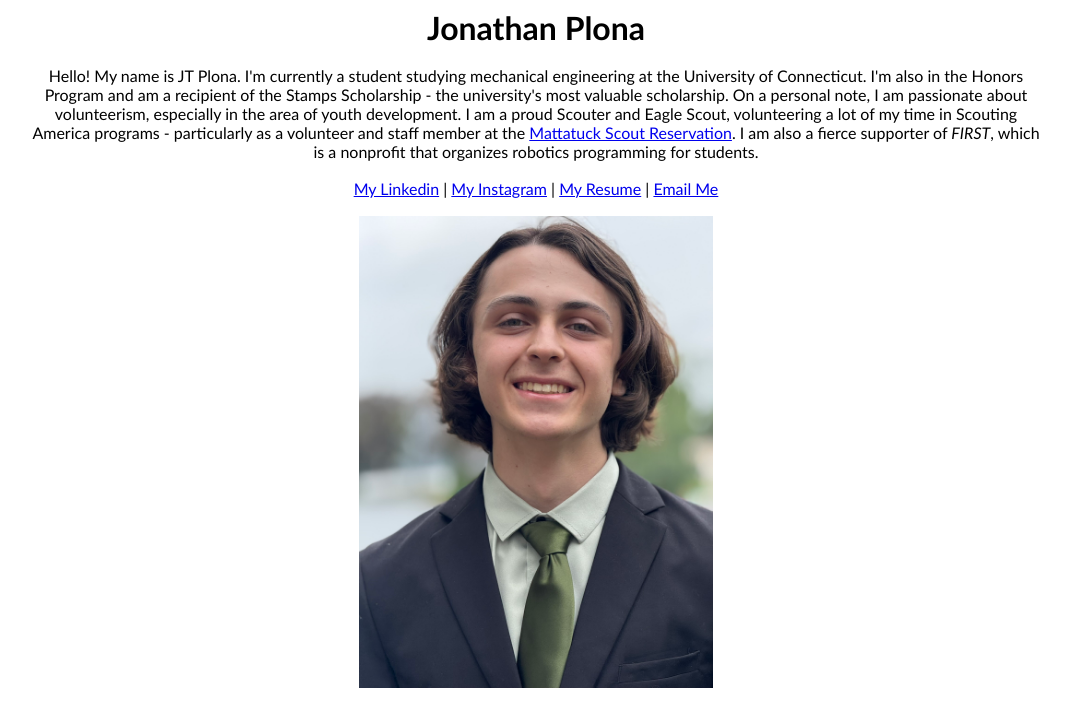
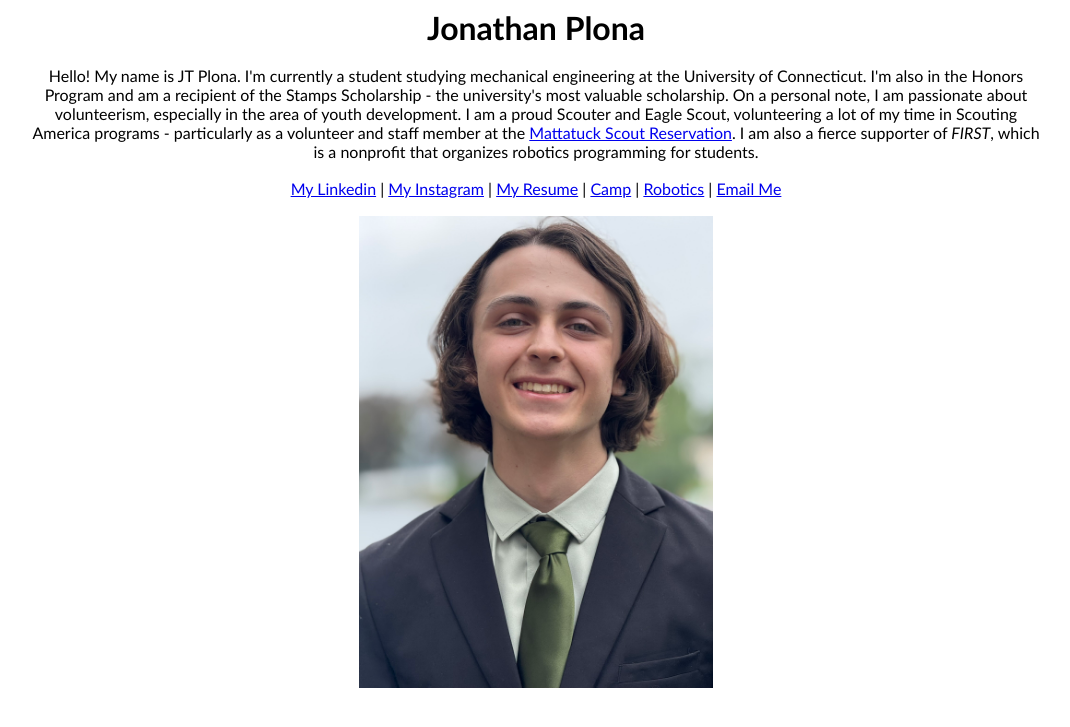
Before and after one commit to jt-pl/jt-pl.github.io, a Jekyll site: the page index.html, which Jekyll copies as it is, in a window 1280 px wide. Shown: the top 727 px of the page, without its empty margins (104-1174 px from the left). Built offline with Jekyll 4.4.1, drawn with Linux system fonts in a browser that asks for light colours.

Commit message:
Update index.html

```diff
--- a/index.html
+++ b/index.html
@@ -13,7 +13,7 @@
 
 <br>
 
-<center><a href="https://linkedin.com/in/jonathan-plona" target="_blank">My Linkedin</a> | <a href="https://instagram.com/jtplona">My Instagram</a> | <a href="/pdf/Jonathan Plona Resume.pdf" target="_blank">My Resume</a> | <a href="mailto:jonathan.plona@uconn.edu">Email Me</a></center>
+<center><a href="https://linkedin.com/in/jonathan-plona" target="_blank">My Linkedin</a> | <a href="https://instagram.com/jtplona">My Instagram</a> | <a href="/pdf/Jonathan Plona Resume.pdf" target="_blank">My Resume</a> | <a href="/camp">Camp</a> | <a href ="/robotics">Robotics</a> | <a href="mailto:jonathan.plona@uconn.edu">Email Me</a></center>
 
 <br>
 
```
